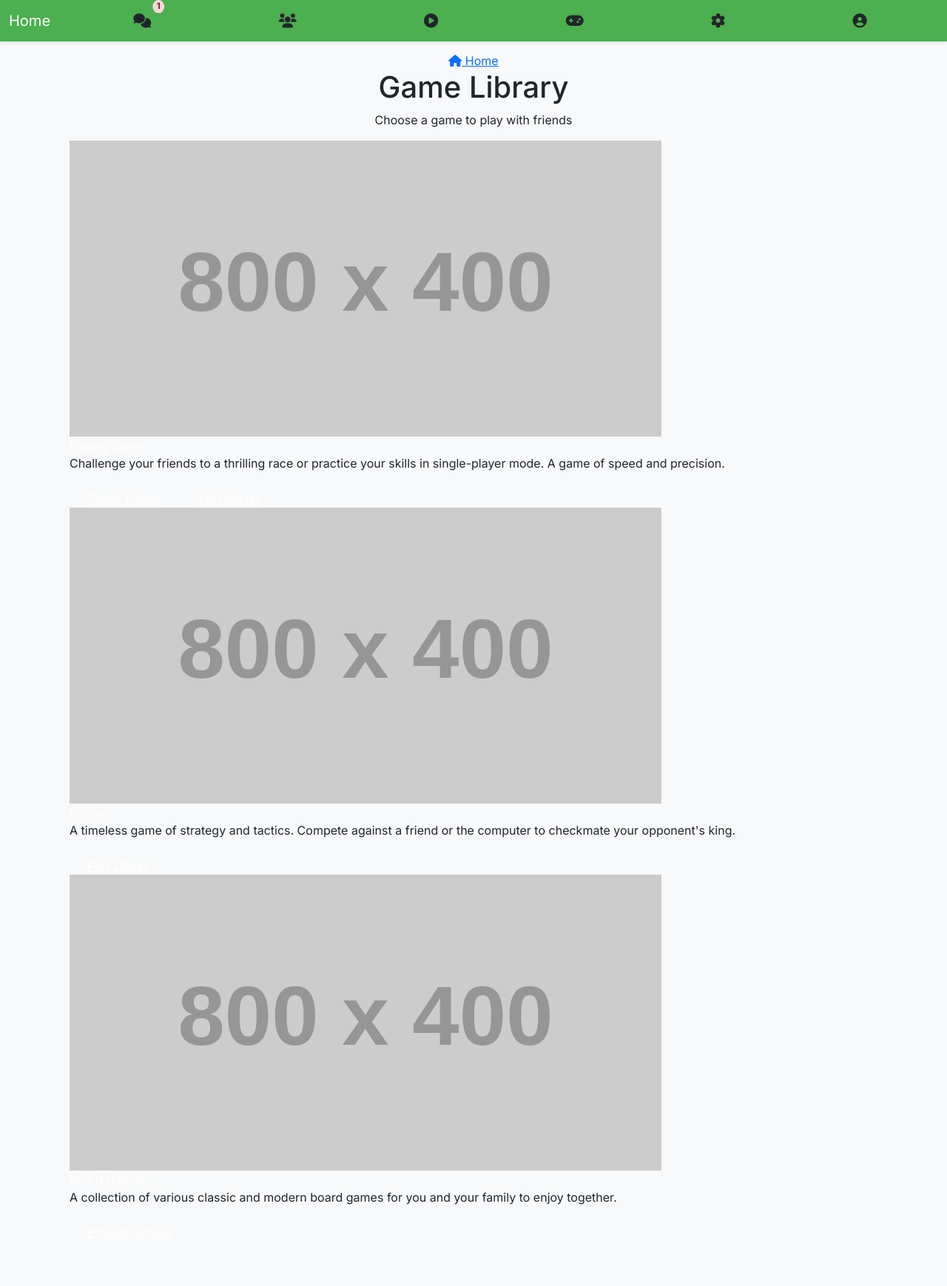
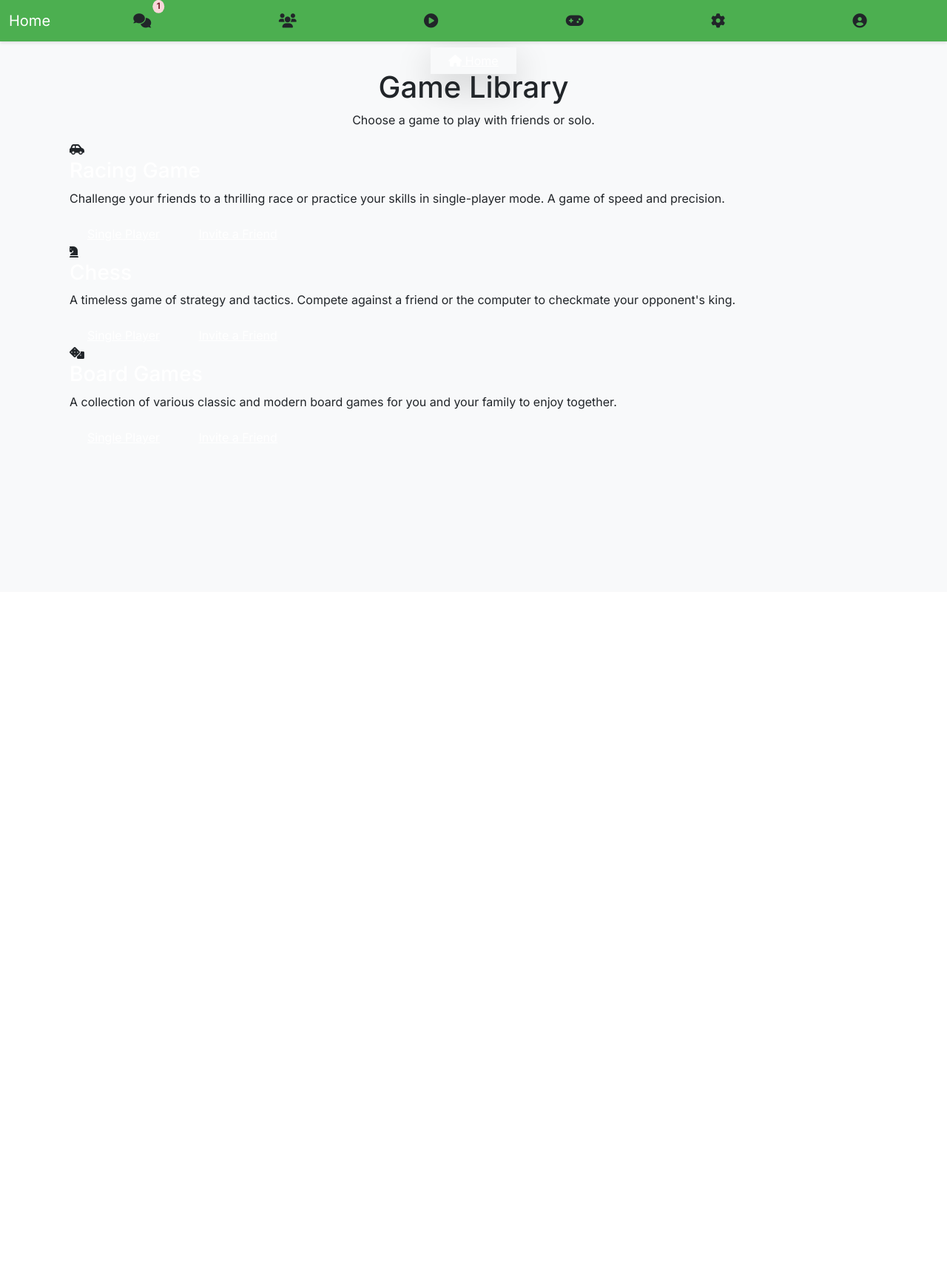
Before and after one commit to Hencheng2/your_family_tree_app, a Flask app: page /games in a window 1280 px wide. Shown: the whole page at 74% size. After the commit the page ends 553 px from the top, so only its background shows below. Run offline with Flask 3, Linux system fonts and the light colour scheme; a user stored in the database is signed in; data comes from the database, SQL or seed files in the repository; grey boxes labelled with a size stand in for pictures from a placeholder-image service; data that the repository does not hold is empty; some libraries are stand-ins or nearby versions.

Commit message:
Update game_page.html

```diff
--- a/templates/game_page.html
+++ b/templates/game_page.html
@@ -3,61 +3,73 @@
 {% block title %}Game Library{% endblock %}
 
 {% block content %}
-<div class="container mx-auto px-4 py-8">
+<div class="container mx-auto px-4 py-8 max-w-7xl">
+    <!-- Main header section with a home button -->
     <div class="text-center mb-12 relative">
-        <!-- Home Button -->
-        <a href="{{ url_for('home') }}" class="home-button">
-            <i class="fas fa-home"></i> Home
+        <a href="{{ url_for('home') }}" class="absolute top-0 left-0 bg-gray-700 text-white font-semibold py-2 px-4 rounded-xl shadow-lg transition duration-300 hover:bg-gray-600">
+            <i class="fas fa-home mr-2"></i> Home
         </a>
         <h1 class="text-5xl font-extrabold text-blue-500 tracking-tight mb-2">Game Library</h1>
-        <p class="text-lg text-gray-400">Choose a game to play with friends</p>
+        <p class="text-lg text-gray-400">Choose a game to play with friends or solo.</p>
     </div>
 
-    <div class="grid gap-8 grid-cols-1 md:grid-cols-2 lg:grid-cols-3">
+    <!-- Grid of game cards -->
+    <div class="grid gap-8 grid-cols-1 sm:grid-cols-2 lg:grid-cols-3">
+
         <!-- Racing Game Card -->
-        <div class="bg-gray-800 rounded-2xl shadow-xl overflow-hidden transform transition duration-300 hover:scale-105 hover:shadow-2xl">
-            <div class="relative h-5 overflow-hidden">
-                <!-- Placeholder for Racing Game Image -->
-                <img src="https://placehold.co/800x400/1e293b/fff?text=Racing+Game" alt="Racing Game" class="w-full h-full object-cover">
+        <div class="bg-gray-800 rounded-2xl shadow-xl overflow-hidden transform transition duration-300 hover:scale-105 hover:shadow-2xl flex flex-col">
+            <!-- Placeholder for Racing Game Icon -->
+            <div class="relative h-48 overflow-hidden bg-gray-900 flex items-center justify-center">
+                <i class="fas fa-car-side text-8xl text-red-500"></i>
                 <div class="absolute inset-0 bg-gradient-to-t from-gray-900 to-transparent"></div>
-                <div class="absolute bottom-1 left-2 text-white text-lg font-bold">Racing Game</div>
             </div>
-            <div class="p-6">
-                <p class="text-gray-400 mb-4">Challenge your friends to a thrilling race or practice your skills in single-player mode. A game of speed and precision.</p>
-                <div class="flex flex-col sm:flex-row gap-4">
-                    <a href="#" class="w-full sm:w-1/2 bg-blue-600 text-white font-semibold py-3 px-4 rounded-xl text-center transition duration-300 hover:bg-blue-700">Single Player</a>
-                    <a href="#" class="w-full sm:w-1/2 bg-purple-600 text-white font-semibold py-3 px-4 rounded-xl text-center transition duration-300 hover:bg-purple-700">Multiplayer</a>
+            <div class="p-6 flex flex-col flex-grow">
+                <h3 class="text-3xl font-bold text-white mb-2">Racing Game</h3>
+                <p class="text-gray-400 mb-4 flex-grow">Challenge your friends to a thrilling race or practice your skills in single-player mode. A game of speed and precision.</p>
+                <div class="flex flex-col sm:flex-row gap-4 mt-auto">
+                    <!-- Links to the game routes -->
+                    <a href="{{ url_for('play_game', game_name='racing', mode='solo') }}" class="w-full sm:w-1/2 bg-blue-600 text-white font-semibold py-3 px-4 rounded-xl text-center transition duration-300 hover:bg-blue-700">Single Player</a>
+                    <a href="{{ url_for('invite_game', game_name='racing') }}" class="w-full sm:w-1/2 bg-purple-600 text-white font-semibold py-3 px-4 rounded-xl text-center transition duration-300 hover:bg-purple-700">Invite a Friend</a>
                 </div>
             </div>
         </div>
 
         <!-- Chess Game Card -->
-        <div class="bg-gray-800 rounded-2xl shadow-xl overflow-hidden transform transition duration-300 hover:scale-105 hover:shadow-2xl">
-            <div class="relative h-20 overflow-hidden">
-                <!-- Placeholder for Chess Game Image -->
-                <img src="https://placehold.co/800x400/1e293b/fff?text=Chess+Game" alt="Chess Game" class="w-full h-full object-cover">
+        <div class="bg-gray-800 rounded-2xl shadow-xl overflow-hidden transform transition duration-300 hover:scale-105 hover:shadow-2xl flex flex-col">
+            <!-- Placeholder for Chess Game Icon -->
+            <div class="relative h-48 overflow-hidden bg-gray-900 flex items-center justify-center">
+                <i class="fas fa-chess-knight text-8xl text-purple-400"></i>
                 <div class="absolute inset-0 bg-gradient-to-t from-gray-900 to-transparent"></div>
-                <div class="absolute bottom-1 left-2 text-white text-lg font-bold">Chess</div>
             </div>
-            <div class="p-6">
-                <p class="text-gray-400 mb-4">A timeless game of strategy and tactics. Compete against a friend or the computer to checkmate your opponent's king.</p>
-                <a href="#" class="block w-full bg-indigo-600 text-white font-semibold py-3 px-4 rounded-xl text-center transition duration-300 hover:bg-indigo-700">Play Chess</a>
+            <div class="p-6 flex flex-col flex-grow">
+                <h3 class="text-3xl font-bold text-white mb-2">Chess</h3>
+                <p class="text-gray-400 mb-4 flex-grow">A timeless game of strategy and tactics. Compete against a friend or the computer to checkmate your opponent's king.</p>
+                <div class="flex flex-col sm:flex-row gap-4 mt-auto">
+                    <!-- Links to the game routes -->
+                    <a href="{{ url_for('play_game', game_name='chess', mode='solo') }}" class="w-full sm:w-1/2 bg-blue-600 text-white font-semibold py-3 px-4 rounded-xl text-center transition duration-300 hover:bg-blue-700">Single Player</a>
+                    <a href="{{ url_for('invite_game', game_name='chess') }}" class="w-full sm:w-1/2 bg-purple-600 text-white font-semibold py-3 px-4 rounded-xl text-center transition duration-300 hover:bg-purple-700">Invite a Friend</a>
+                </div>
             </div>
         </div>
 
         <!-- Board Games Card -->
-        <div class="bg-gray-800 rounded-2xl shadow-xl overflow-hidden transform transition duration-300 hover:scale-105 hover:shadow-2xl">
-            <div class="relative h-20 overflow-hidden">
-                <!-- Placeholder for Board Games Image -->
-                <img src="https://placehold.co/800x400/1e293b/fff?text=Board+Games" alt="Board Games" class="w-full h-full object-cover">
+        <div class="bg-gray-800 rounded-2xl shadow-xl overflow-hidden transform transition duration-300 hover:scale-105 hover:shadow-2xl flex flex-col">
+            <!-- Placeholder for Board Games Icon -->
+            <div class="relative h-48 overflow-hidden bg-gray-900 flex items-center justify-center">
+                <i class="fas fa-dice text-8xl text-yellow-500"></i>
                 <div class="absolute inset-0 bg-gradient-to-t from-gray-900 to-transparent"></div>
-                <div class="absolute bottom-1 left-2 text-white text-lg font-bold">Board Games</div>
             </div>
-            <div class="p-6">
-                <p class="text-gray-400 mb-4">A collection of various classic and modern board games for you and your family to enjoy together.</p>
-                <a href="#" class="block w-full bg-green-600 text-white font-semibold py-3 px-4 rounded-xl text-center transition duration-300 hover:bg-green-700">Browse Games</a>
+            <div class="p-6 flex flex-col flex-grow">
+                <h3 class="text-3xl font-bold text-white mb-2">Board Games</h3>
+                <p class="text-gray-400 mb-4 flex-grow">A collection of various classic and modern board games for you and your family to enjoy together.</p>
+                <div class="flex flex-col sm:flex-row gap-4 mt-auto">
+                    <!-- Links to the game routes -->
+                    <a href="{{ url_for('play_game', game_name='board_games', mode='solo') }}" class="w-full sm:w-1/2 bg-blue-600 text-white font-semibold py-3 px-4 rounded-xl text-center transition duration-300 hover:bg-blue-700">Single Player</a>
+                    <a href="{{ url_for('invite_game', game_name='board_games') }}" class="w-full sm:w-1/2 bg-purple-600 text-white font-semibold py-3 px-4 rounded-xl text-center transition duration-300 hover:bg-purple-700">Invite a Friend</a>
+                </div>
             </div>
         </div>
+
     </div>
 </div>
 {% endblock %}
```
